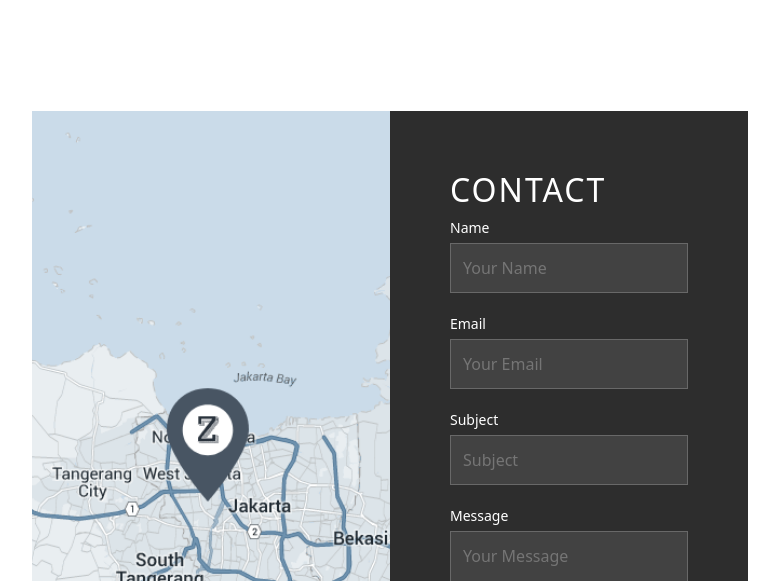
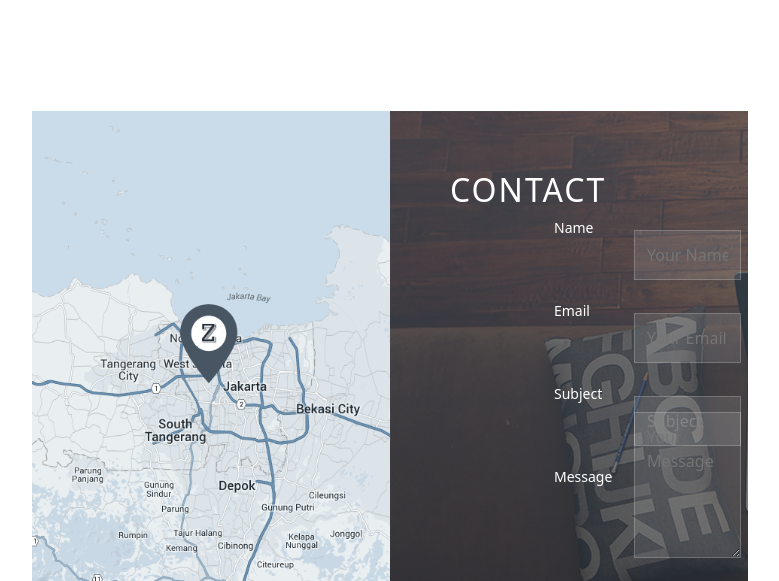
Before and after one commit to fidenzacademygit/Udeesha-rukshan-UI-assignments, a plain HTML site: page index.html in a window 1280 px wide. Shown: the part 5728-6309 px from the top of the page, without its empty margins (250-1029 px from the left). Drawn offline with nearby package versions, Linux system fonts and the light colour scheme.

Commit message:
latest implementatation

```diff
--- a/css/style.css
+++ b/css/style.css
@@ -216,7 +216,7 @@ h2 {
 
 .team-member {
   background: white;
-  padding-bottom: 20px;
+
   text-align: center;
 }
 
@@ -242,6 +242,7 @@ h2 {
   display: flex;
   justify-content: center;
   gap: 5px;
+  margin-top: -7px;
 }
 
 .social-icons a img {
@@ -337,12 +338,14 @@ h2 {
 
 .map {
   background: #eee;
+  height: 61vh;
 }
 
 .contact-form {
-  background: #2d2d2d;
+  background-image: url("../images/form_back.png");
   padding: 60px;
   color: white;
+  height:61vh;
 }
 
 .form-group {
@@ -353,15 +356,18 @@ h2 {
   display: block;
   margin-bottom: 5px;
   font-size: 14px;
+  margin-left: 13vh;
 }
 
 .form-group input,
 .form-group textarea {
-  width: 100%;
+  width:45%;
   padding: 12px;
   background: rgba(255, 255, 255, 0.1);
   border: 1px solid rgba(255, 255, 255, 0.2);
   color: white;
+  margin-left: 23vh;
+  margin-top: -10vh;
 }
 
 footer {
@@ -371,8 +377,8 @@ footer {
   display: flex;
   justify-content: space-between;
   align-items: center;
+  margin-top: -5vh;
 }
-
 .footer-social {
   display: flex;
   gap: 15px;
```
Also changed, not shown: images/form_back.png (added).
